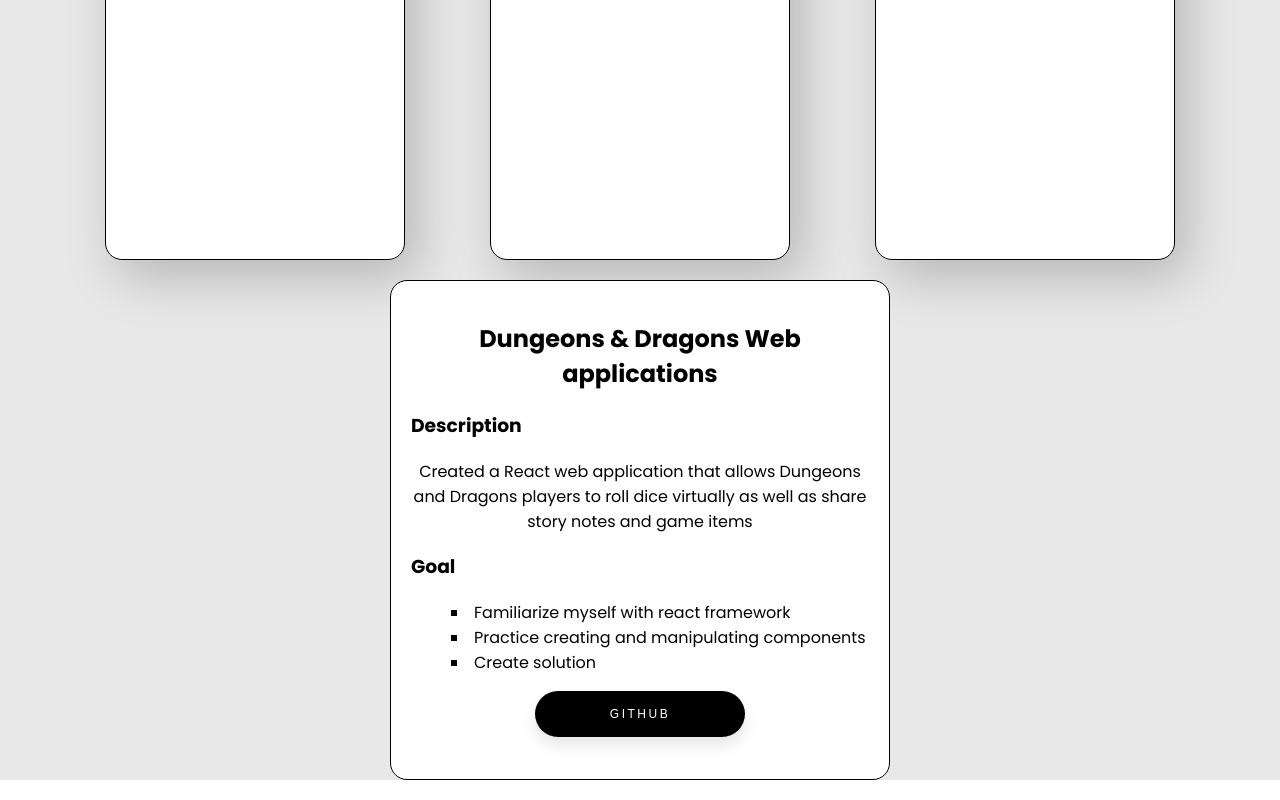
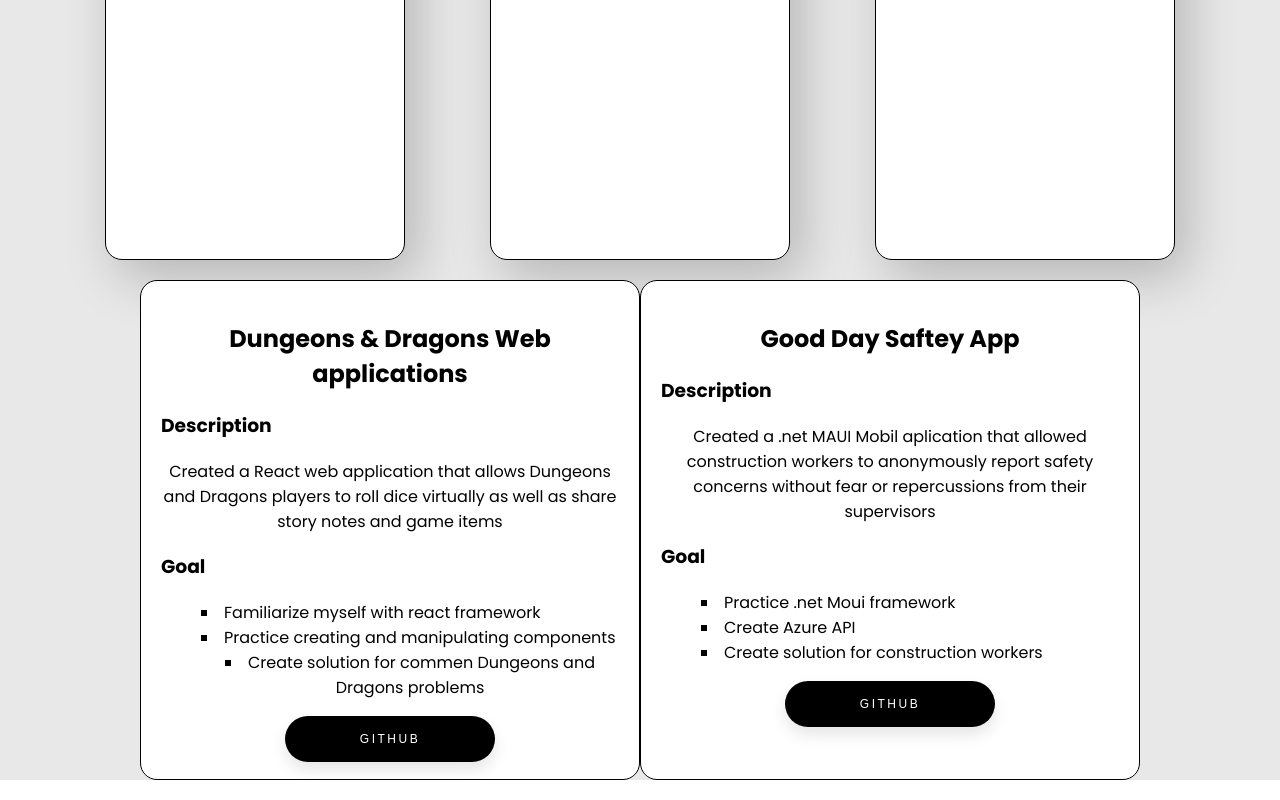
Before and after one commit to beskro2/AboutMeApp, a React (Create React App) app in the folder aboutme/: page / in a window 1280 px wide. Shown: the part 1372-2172 px from the top of the page. Built offline with nearby package versions, Linux system fonts and the light colour scheme.

Commit message:
Add Good day saftey App

```diff
--- a/aboutme/src/App.js
+++ b/aboutme/src/App.js
@@ -20,15 +20,22 @@
     saveAs(resumeUrl, "Bens_Resume.pdf");
   };
 
-  const title = "Dungeons & Dragons Web applications";
-  const description =
+  const DnDtitle = "Dungeons & Dragons Web applications";
+  const DnDdescription =
     "Created a React web application that allows Dungeons and Dragons players to roll dice virtually as well as share story notes and game items";
-  const test = [
+  const DnDgoals = [
     "Familiarize myself with react framework",
     "Practice creating and manipulating components",
-    "Create solution",
+    "Create solution for commen Dungeons and Dragons problems",
   ];
-
+  const Captitle = "Good Day Saftey App";
+  const Capdescription =
+    "Created a .net MAUI Mobil aplication that allowed construction workers to anonymously report safety concerns without fear or repercussions from their supervisors";
+  const Capgoals = [
+    "Practice .net Moui framework",
+    "Create Azure API",
+    "Create solution for construction workers",
+  ];
   return (
     <div className="App">
       <div className="first-section">
@@ -212,9 +219,14 @@
         </div>
         <div className="projectContainer">
           <ProjectCard
-            title={title}
-            description={description}
-            goal={test}
+            title={DnDtitle}
+            description={DnDdescription}
+            goal={DnDgoals}
+          ></ProjectCard>
+          <ProjectCard
+            title={Captitle}
+            description={Capdescription}
+            goal={Capgoals}
           ></ProjectCard>
         </div>
       </div>
--- a/aboutme/src/ProjectCard.js
+++ b/aboutme/src/ProjectCard.js
@@ -9,13 +9,11 @@
       <h3>Description</h3>
       <p>{description}</p>
       <h3>Goal</h3>
-
       <ul>
         {goal.map((item, index) => (
           <li key={index}>{item}</li>
         ))}
       </ul>
-
       <div className="test">
         <button className="largebtn">github</button>
       </div>
```
